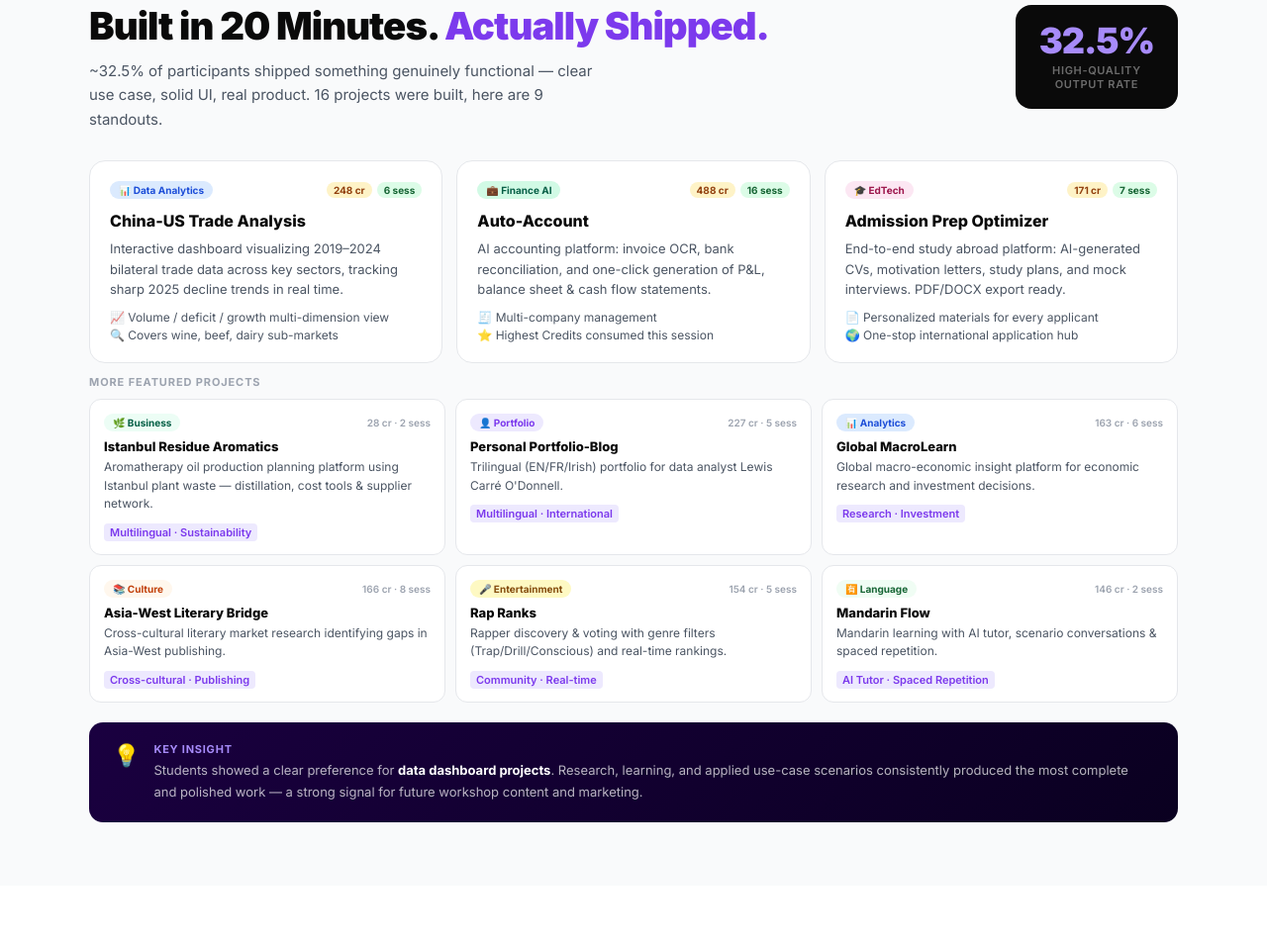
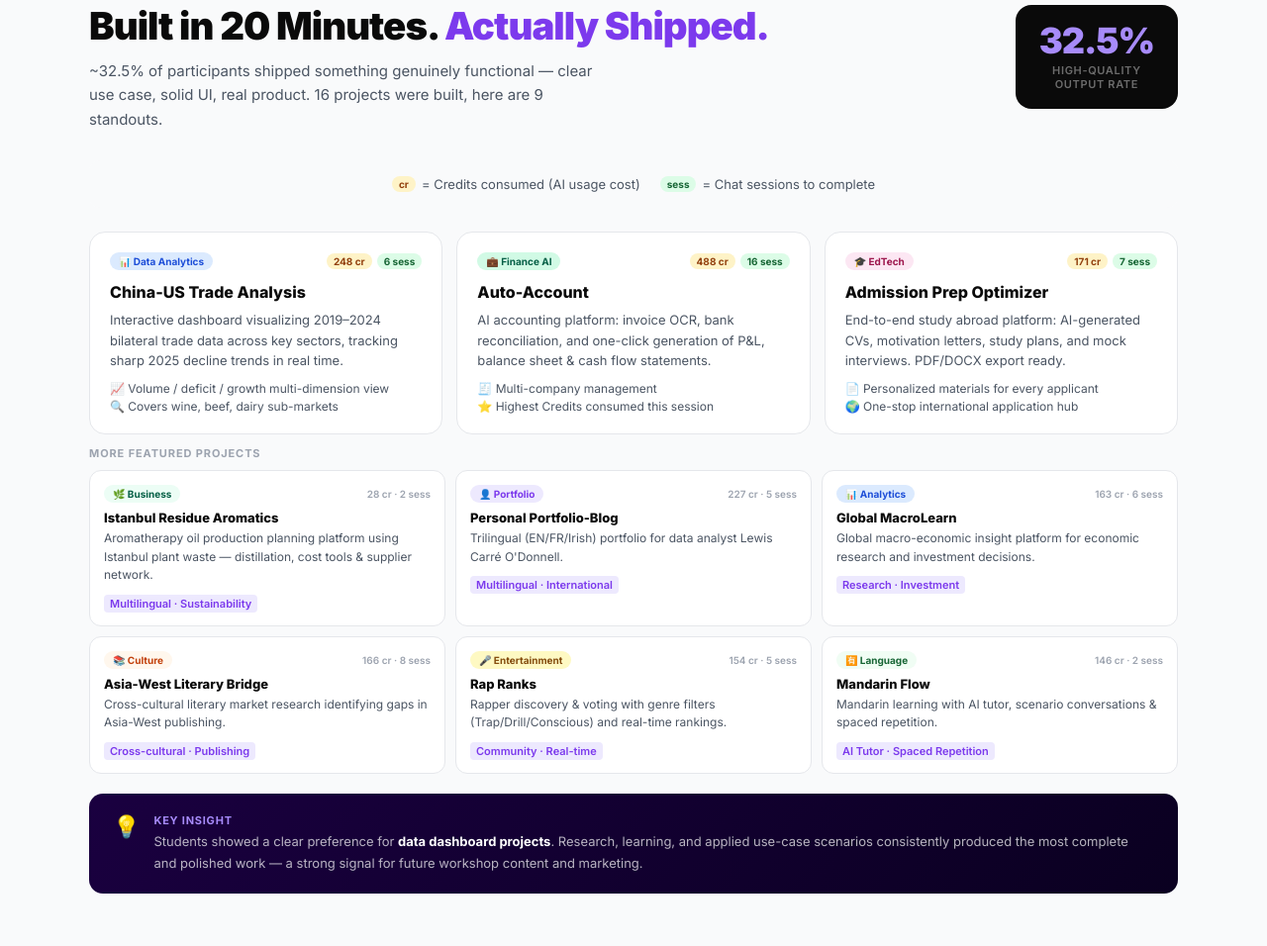
Before and after one commit to Aspirin404/attrax-enter-recap, a website built with Vite: page index.html in a window 1280 px wide. Shown: the part 1706-2662 px from the top of the page at 99% size. Built offline with nearby package versions, Linux system fonts and the light colour scheme.

Commit message:
feat(ui): add metrics legend to outstanding works

```diff
--- a/index.html
+++ b/index.html
@@ -93,6 +93,12 @@
         <p class="sub">~32.5% of participants shipped something genuinely functional — clear use case, solid UI, real product. 16 projects were built, here are 9 standouts.</p>
       </div>
       <div class="rb"><div class="rn">32.5%</div><div class="rl">High-Quality<br>Output Rate</div></div>
+    </div>
+
+    <!-- Metrics Legend -->
+    <div class="metrics-legend">
+      <span class="legend-item"><span class="wcr">cr</span> = Credits consumed (AI usage cost)</span>
+      <span class="legend-item"><span class="wss">sess</span> = Chat sessions to complete</span>
     </div>
 
     <!-- Featured 3 -->
--- a/src/styles/main.css
+++ b/src/styles/main.css
@@ -75,6 +75,8 @@
     .wms{display:flex;gap:5px}
     .wcr{background:#fef3c7;color:#92400e;padding:2px 7px;border-radius:100px;font-size:10px;font-weight:700}
     .wss{background:#dcfce7;color:#166534;padding:2px 7px;border-radius:100px;font-size:10px;font-weight:700}
+    .metrics-legend{display:flex;gap:20px;justify-content:center;padding:16px;background:var(--g50);border-radius:12px;margin:24px 0;font-size:13px;color:var(--g600)}
+    .metrics-legend .legend-item{display:flex;align-items:center;gap:6px}
     .fc h3{font-size:16px;font-weight:800;margin-bottom:7px;line-height:1.3}
     .fc p{font-size:13px;color:var(--g600);line-height:1.6;margin-bottom:10px}
     .fb{display:flex;flex-direction:column;gap:3px}
```
